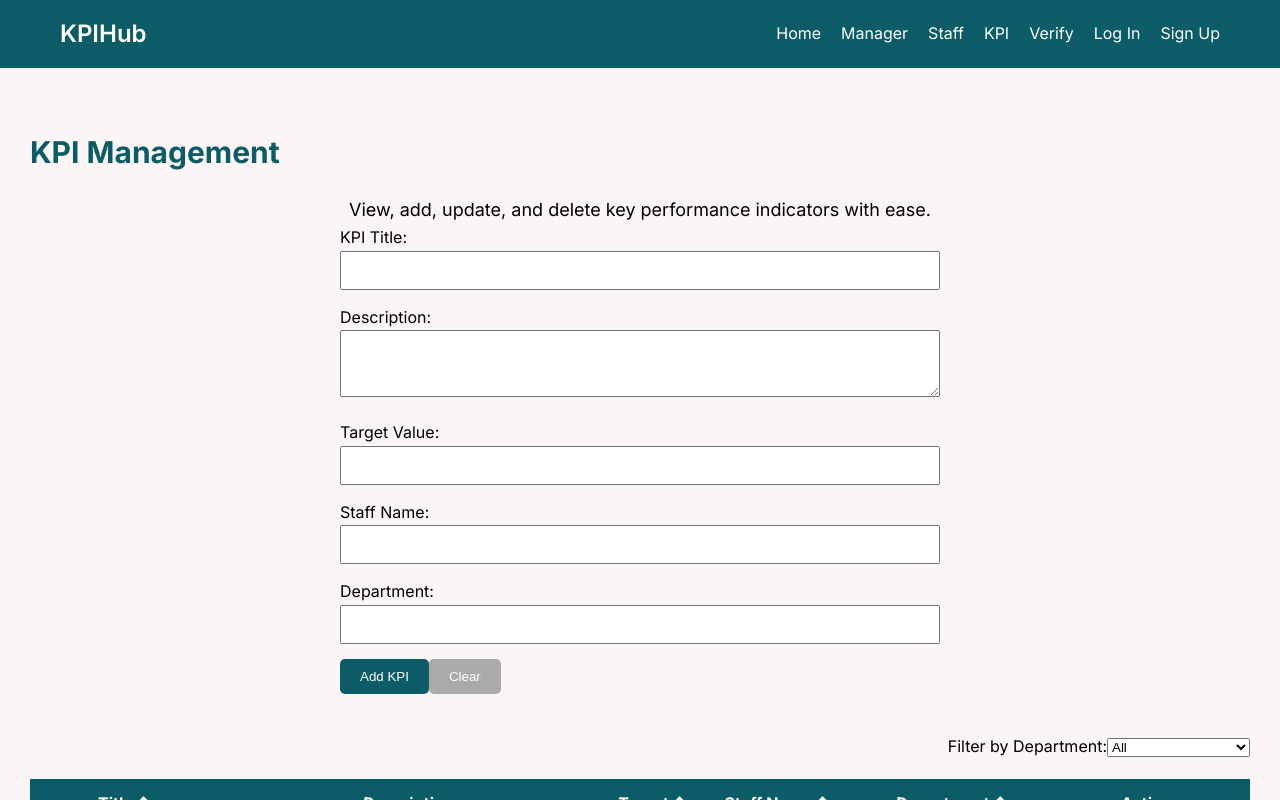
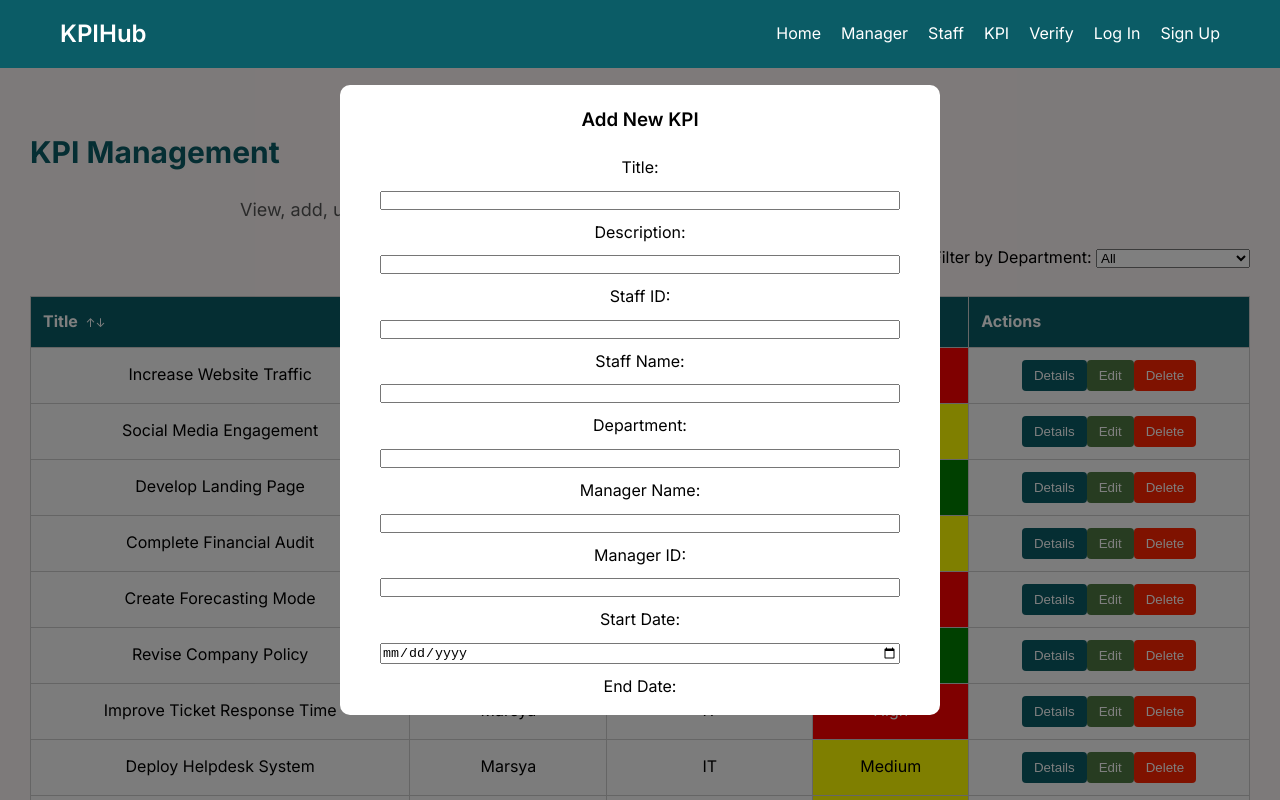
Before and after one commit to miraizz/wp_kpiApp, a React (Create React App) app: page /kpi-management in a window 1280 px wide. Both pictures are taken after a click on the button "Add KPI". Shown: the top 800 px of the page. Built offline with nearby package versions, Linux system fonts and the light colour scheme; what chartjs-plugin-datalabels would draw is missing.

Commit message:
merge amiraizz and marsya

```diff
--- a/src/data/dummyKPIs.js
+++ b/src/data/dummyKPIs.js
@@ -13,7 +13,8 @@ export const dummyKPIs = [
         startDate: "2025-07-01",
         dueDate: "2025-09-30",
         assignedTo: { name: "Afiq", staffId: "EMP-201", department: "Marketing" },
-        assignedBy: { name: "Priya Patel", managerId: "MGR-110" }
+        assignedBy: { name: "Priya Patel", managerId: "MGR-110" },
+        evidence: "/files/revenue-report.pdf"
     },
     {
         id: "KPI-2025-002",
@@ -26,7 +27,8 @@ export const dummyKPIs = [
         startDate: "2025-07-01",
         dueDate: "2025-09-15",
         assignedTo: { name: "Afiq", staffId: "EMP-201", department: "Marketing" },
-        assignedBy: { name: "Priya Patel", managerId: "MGR-110" }
+        assignedBy: { name: "Priya Patel", managerId: "MGR-110" },
+        evidence: "/files/doc-policy.pdf"
     },
     {
         id: "KPI-2025-003",
@@ -40,6 +42,7 @@ export const dummyKPIs = [
         dueDate: "2025-08-31",
         assignedTo: { name: "Afiq", staffId: "EMP-201", department: "Marketing" },
         assignedBy: { name: "Priya Patel", managerId: "MGR-110" }
+
     },
     {
         id: "KPI-2025-004",
@@ -105,6 +108,7 @@ export const dummyKPIs = [
         dueDate: "2025-08-30",
         assignedTo: { name: "Marsya", staffId: "EMP-204", department: "IT" },
         assignedBy: { name: "Priya Patel", managerId: "MGR-110" }
+
     },
     {
         id: "KPI-2025-009",
--- a/src/pages/KPIDetails.js
+++ b/src/pages/KPIDetails.js
@@ -32,7 +32,7 @@ export default function KPIDetails() {
   return (
     <div className="page-container">
       <div className="details-container">
-        <h2>Assigned KPIs</h2>
+        <h2 className="heading">Assigned KPIs</h2>
 
         <div className="filter-bar">
           <label>Status Filter:</label>
--- /dev/null
+++ b/src/pages/KPIManagement.css
@@ -0,0 +1,126 @@
+/* KPIManagement.css */
+
+.modal {
+  display: none;
+  position: fixed;
+  z-index: 1;
+  left: 0;
+  top: 0;
+  width: 100%;
+  height: 100%;
+  overflow: auto;
+  background-color: rgb(0,0,0); /* Fallback color */
+  background-color: rgba(0,0,0,0.4); /* Black w/ opacity */
+  padding-top: 60px;
+}
+
+.modal-content {
+  background-color: #f8f9fa;
+  margin: 5% auto;
+  padding: 20px;
+  border: 1px solid #888;
+  width: 80%;
+  max-width: 500px;
+  border-radius: 10px;
+}
+
+.close {
+  color: #aaa;
+  float: right;
+  font-size: 28px;
+  font-weight: bold;
+}
+
+.close:hover,
+.close:focus {
+  color: black;
+  text-decoration: none;
+  cursor: pointer;
+}
+
+/* Form Styling */
+.form-input {
+  width: 100%;
+  padding: 10px;
+  margin: 10px 0;
+  border-radius: 5px;
+  border: 1px solid #ddd;
+}
+
+.form-button {
+  padding: 10px 20px;
+  background-color: #4CAF50;
+  color: white;
+  border: none;
+  border-radius: 5px;
+  cursor: pointer;
+}
+
+.form-button:hover {
+  background-color: #45a049;
+}
+
+/* General Table Styles */
+table {
+  width: 100%;
+  border-collapse: collapse;
+  font-family: Arial, sans-serif;
+}
+
+th, td {
+  padding: 12px 15px;
+  text-align: left;
+  border-bottom: 1px solid #ddd;
+}
+
+th {
+  background-color: #4CAF50;
+  color: white;
+  cursor: pointer;
+}
+
+tr:hover {
+  background-color: #f1f1f1;
+}
+
+.container {
+  max-width: 1200px;
+  margin: 0 auto;
+  padding: 20px;
+}
+
+.table-container {
+  margin-top: 30px;
+}
+
+h1 {
+  font-size: 2.5em;
+  margin-bottom: 20px;
+  color: #333;
+}
+
+.heading {
+    color: #0b5c66;
+    font-size: 32px;
+    font-weight: bold;
+    margin-bottom: 0px;
+    text-align: left;
+}
+
+.description {
+    font-size: 1rem;
+    color: #555;
+    text-align: left;
+    max-width: 100%;
+}
+
+button.form-button {
+  margin-top: 20px;
+  background-color: #007BFF;
+  color: white;
+  border: none;
+}
+
+button.form-button:hover {
+  background-color: #0056b3;
+}
--- a/src/pages/KPIManagement.js
+++ b/src/pages/KPIManagement.js
@@ -1,176 +1,344 @@
-import React, { useState } from 'react';
+
+import React, { useState, useEffect } from 'react';
+import { v4 as uuidv4 } from 'uuid'; // Import uuid to generate unique IDs
 
 const KpiManagement = () => {
   const [kpis, setKpis] = useState([
-    {
-      title: 'Update Website',
-      desc: 'Ensure the company site is updated',
-      target: 90,
-      staff: 'Marsya',
-      dept: 'IT Department',
-    },
-    {
-      title: 'Recruit Staff',
-      desc: 'Hire 3 new developers',
-      target: 70,
-      staff: 'Amira',
-      dept: 'HR Department',
-    },
-    {
-      title: 'Submit Q2 Budget',
-      desc: 'Prepare and submit Q2 financial forecast',
-      target: 60,
-      staff: 'Firzanah',
-      dept: 'Finance Department',
-    },
+    { id: 'KPI-2025-001', title: 'Increase Website Traffic', desc: 'Grow traffic by 20% in Q3 through targeted ad campaigns', staff: 'Afiq', dept: 'Marketing', managerName: 'Priya Patel', managerId: 'MGR-110', staffId: 'EMP-201', startDate: '2025-07-01', endDate: '2025-09-30', category: 'Performance', priority: 'High' },
+    { id: 'KPI-2025-002', title: 'Social Media Engagement', desc: 'Boost Instagram engagement by 15% through reels.', staff: 'Afiq', dept: 'Marketing', managerName: 'Priya Patel', managerId: 'MGR-110', staffId: 'EMP-201', startDate: '2025-07-01', endDate: '2025-09-15', category: 'Performance', priority: 'Medium' },
+    { id: 'KPI-2025-003', title: 'Develop Landing Page', desc: 'Design and launch product landing page for campaign.', staff: 'Afiq', dept: 'Marketing', managerName: 'Priya Patel', managerId: 'MGR-110', staffId: 'EMP-201', startDate: '2025-07-10', endDate: '2025-08-31', category: 'Documentation', priority: 'Low' },
+    { id: 'KPI-2025-004', title: 'Complete Financial Audit', desc: 'Ensure Q2 financial audit is completed and submitted.', staff: 'Alif', dept: 'Finance', managerName: 'Priya Patel', managerId: 'MGR-110', staffId: 'EMP-202', startDate: '2025-07-05', endDate: '2025-08-15', category: 'Compliance', priority: 'Medium' },
+    { id: 'KPI-2025-005', title: 'Create Forecasting Mode', desc: 'Develop predictive model for Q4 budgeting.', staff: 'Alif', dept: 'Finance', managerName: 'Priya Patel', managerId: 'MGR-110', staffId: 'EMP-202', startDate: '2025-07-10', endDate: '2025-09-25', category: 'Performance', priority: 'High' },
+    { id: 'KPI-2025-006', title: 'Revise Company Policy', desc: 'Update internal policy documents and publish to portal.', staff: 'Amira', dept: 'HR', managerName: 'Priya Patel', managerId: 'MGR-110', staffId: 'EMP-203', startDate: '2025-07-01', endDate: '2025-08-20', category: 'Documentation', priority: 'Low' },
+    { id: 'KPI-2025-007', title: 'Improve Ticket Response Time', desc: 'Reduce average support response to under 1 hour.', staff: 'Marsya', dept: 'IT', managerName: 'Priya Patel', managerId: 'MGR-110', staffId: 'EMP-204', startDate: '2025-07-10', endDate: '2025-09-25', category: 'Performance', priority: 'High' },
+    { id: 'KPI-2025-008', title: 'Deploy Helpdesk System', desc: 'Implement and onboard staff to new helpdesk tool.', staff: 'Marsya', dept: 'IT', managerName: 'Priya Patel', managerId: 'MGR-110', staffId: 'EMP-204', startDate: '2025-07-15', endDate: '2025-08-30', category: 'Compliance', priority: 'Medium' },
+    { id: 'KPI-2025-009', title: 'Standardize Financial Templates', desc: 'Create unified templates for all quarterly reports', staff: 'Zikri', dept: 'Finance', managerName: 'Priya Patel', managerId: 'MGR-110', staffId: 'EMP-205', startDate: '2025-07-12', endDate: '2025-09-15', category: 'Documentation', priority: 'Medium' },
   ]);
 
   const [filterDept, setFilterDept] = useState('all');
-  const [sortCol, setSortCol] = useState(null);
+  const [formData, setFormData] = useState({ title: '', desc: '', staff: '', dept: '', managerName: '', managerId: '', staffId: '', startDate: '', endDate: '', category: '', priority: '' });
+  const [isPopupOpen, setIsPopupOpen] = useState(false);
+  const [isEditMode, setIsEditMode] = useState(false);
+  const [editId, setEditId] = useState(null);
+  const [sortConfig, setSortConfig] = useState({ key: '', direction: 'asc' });
+  const [isDetailsPopupOpen, setIsDetailsPopupOpen] = useState(false);
 
-  const [formData, setFormData] = useState({
-    title: '',
-    desc: '',
-    target: '',
-    staff: '',
-    dept: '',
-  });
+  useEffect(() => {
+    if (isEditMode && editId) {
+      const kpi = kpis.find((k) => k.id === editId);
+      if (kpi) {
+        setFormData({ ...kpi });
+      }
+    }
+  }, [isEditMode, editId]);
 
   const handleChange = (e) => {
-    setFormData(prev => ({
-      ...prev,
-      [e.target.name]: e.target.value,
-    }));
+    setFormData(prev => ({ ...prev, [e.target.name]: e.target.value }));
+  };
+
+  const openAddPopup = () => {
+    setFormData({ title: '', desc: '', staff: '', dept: '', managerName: '', managerId: '', staffId: '', startDate: '', endDate: '', category: '', priority: '' });
+    setIsEditMode(false);
+    setEditId(null);
+    setIsPopupOpen(true);
+  };
+
+  const openEditPopup = (id) => {
+    setEditId(id);
+    setIsEditMode(true);
+    setIsPopupOpen(true);
+  };
+
+  const openDetailsPopup = (id) => {
+    setEditId(id);
+    setIsDetailsPopupOpen(true);
   };
 
   const handleSubmit = (e) => {
     e.preventDefault();
-    const { title, desc, target, staff, dept } = formData;
-
-    if (!title || !desc || !target || !staff || !dept) {
+    if (Object.values(formData).some(v => v === '')) {
       alert('Please fill in all fields.');
       return;
     }
 
-    setKpis(prev => [...prev, { ...formData, target: Number(target) }]);
-    setFormData({ title: '', desc: '', target: '', staff: '', dept: '' });
+    const updatedKPI = { ...formData, id: editId || uuidv4() };
+    if (isEditMode) {
+      setKpis(prev => prev.map((kpi) => (kpi.id === editId ? updatedKPI : kpi)));
+    } else {
+      setKpis(prev => [...prev, updatedKPI]);
+    }
+
+    setIsPopupOpen(false);
+    setEditId(null);
+    setIsEditMode(false);
   };
 
-  const filteredKpis = kpis.filter(kpi =>
-    filterDept === 'all' ? true : kpi.dept === filterDept
+  const handleDelete = (id) => {
+    if (window.confirm("Are you sure you want to delete this KPI?")) {
+      setKpis(prev => prev.filter((kpi) => kpi.id !== id));
+    }
+  };
+
+  const handleSort = (key) => {
+    let direction = 'asc';
+    if (sortConfig.key === key && sortConfig.direction === 'asc') direction = 'desc';
+    setSortConfig({ key, direction });
+  };
+
+  const getSortedKpis = () => {
+    let filtered = kpis.filter(kpi => (filterDept === 'all' ? true : kpi.dept === filterDept));
+    if (!sortConfig.key) return filtered;
+
+    return [...filtered].sort((a, b) => {
+      const valA = a[sortConfig.key];
+      const valB = b[sortConfig.key];
+
+      if (typeof valA === 'number') {
+        return sortConfig.direction === 'asc' ? valA - valB : valB - valA;
+      } else {
+        return sortConfig.direction === 'asc' ? valA.localeCompare(valB) : valB.localeCompare(valA);
+      }
+    });
+  };
+
+  const sortedKpis = getSortedKpis();
+
+  const renderPriorityColor = (priority) => {
+    if (priority === 'High') return { backgroundColor: 'red', color: 'white' };
+    if (priority === 'Medium') return { backgroundColor: 'yellow', color: 'black' };
+    return { backgroundColor: 'green', color: 'white' };
+  };
+
+  const renderSortIcons = (key) => {
+    const isActive = sortConfig.key === key;
+    return (
+      <span style={{ fontSize: '12px', marginLeft: '4px' }}>
+        <span style={{ fontWeight: isActive && sortConfig.direction === 'asc' ? 'bold' : 'normal' }}>↑</span>
+        <span style={{ fontWeight: isActive && sortConfig.direction === 'desc' ? 'bold' : 'normal' }}>↓</span>
+      </span>
     );
-
-  const handleSort = (col) => {
-    const sorted = [...filteredKpis].sort((a, b) => {
-      const valA = a[col].toString().toLowerCase();
-      const valB = b[col].toString().toLowerCase();
-      return isNaN(valA) ? valA.localeCompare(valB) : valA - valB;
-    });
-    setKpis(sorted);
-    setSortCol(col);
   };
 
   return (
     <div className="section">
-      <h2>KPI Management</h2>
-      <p>View, add, update, and delete key performance indicators with ease.</p>
+      <h2 className="heading">KPI Management</h2>
+      <p className="description">View, add, update, and delete key performance indicators with ease.</p>
 
-      <form onSubmit={handleSubmit} style={{ maxWidth: '600px', margin: '0 auto', textAlign: 'left' }}>
-        <label htmlFor="title">KPI Title:</label><br />
-        <input type="text" name="title" value={formData.title} onChange={handleChange} style={inputStyle} /><br />
+      <div style={{ display: 'flex', justifyContent: 'flex-end', gap: '10px', marginTop: '20px' }}>
+     <button type="button" style={btnPrimary} onClick={openAddPopup}>
+        Add KPI
+    </button>
 
-        <label htmlFor="desc">Description:</label><br />
-        <textarea name="desc" value={formData.desc} onChange={handleChange} rows="3" style={inputStyle}></textarea><br />
-
-        <label htmlFor="target">Target Value:</label><br />
-        <input type="number" name="target" value={formData.target} onChange={handleChange} style={inputStyle} /><br />
-
-        <label htmlFor="staff">Staff Name:</label><br />
-        <input type="text" name="staff" value={formData.staff} onChange={handleChange} style={inputStyle} /><br />
-
-        <label htmlFor="dept">Department:</label><br />
-        <input type="text" name="dept" value={formData.dept} onChange={handleChange} style={inputStyle} /><br />
-
-        <button type="submit" style={btnPrimary}>Add KPI</button>
-        <button type="reset" style={btnSecondary} onClick={() => setFormData({ title: '', desc: '', target: '', staff: '', dept: '' })}>Clear</button>
-      </form>
-
-      <div style={{ marginTop: '40px', textAlign: 'right' }}>
-        <label htmlFor="departmentFilter">Filter by Department:</label>
+        <div>
+          <label htmlFor="departmentFilter">Filter by Department:</label>{' '}
           <select id="departmentFilter" onChange={(e) => setFilterDept(e.target.value)} value={filterDept}>
             <option value="all">All</option>
-          <option value="IT Department">IT Department</option>
-          <option value="HR Department">HR Department</option>
-          <option value="Finance Department">Finance Department</option>
+            <option value="IT">IT Department</option>
+            <option value="HR">HR Department</option>
+            <option value="Finance">Finance Department</option>
+            <option value="Marketing">Marketing Department</option>
           </select>
         </div>
+      </div>
 
-      <div style={{ overflowX: 'auto', marginTop: '20px' }}>
-        <table style={{ width: '100%', borderCollapse: 'collapse', border: '2px solid #0b5c66' }}>
-          <thead style={{ backgroundColor: '#0b5c66', color: 'white' }}>
+      {isPopupOpen && (
+        <div style={popupOverlayStyle}>
+          <div style={popupStyle}>
+            <h3>{isEditMode ? 'Edit KPI' : 'Add New KPI'}</h3>
+            <div
+  style={{
+    maxHeight: '70vh',
+    overflowY: 'auto',
+    padding: '20px',
+    boxSizing: 'border-box',
+  }}
+>
+  <form onSubmit={handleSubmit} style={{ display: 'flex', flexDirection: 'column', gap: '10px' }}>
+    <label>Title:</label>
+    <input type="text" name="title" value={formData.title} onChange={handleChange} />
+
+    <label>Description:</label>
+    <input type="text" name="desc" value={formData.desc} onChange={handleChange} />
+
+    <label>Staff ID:</label>
+    <input type="text" name="staffId" value={formData.staffId} onChange={handleChange} />
+
+    <label>Staff Name:</label>
+    <input type="text" name="staff" value={formData.staff} onChange={handleChange} />
+
+    <label>Department:</label>
+    <input type="text" name="dept" value={formData.dept} onChange={handleChange} />
+
+    <label>Manager Name:</label>
+    <input type="text" name="managerName" value={formData.managerName} onChange={handleChange} />
+
+    <label>Manager ID:</label>
+    <input type="text" name="managerId" value={formData.managerId} onChange={handleChange} />
+
+    <label>Start Date:</label>
+    <input type="date" name="startDate" value={formData.startDate} onChange={handleChange} />
+
+    <label>End Date:</label>
+    <input type="date" name="endDate" value={formData.endDate} onChange={handleChange} />
+
+    <label>Category:</label>
+    <input type="text" name="category" value={formData.category} onChange={handleChange} />
+
+    <label>Priority:</label>
+    <select name="priority" value={formData.priority} onChange={handleChange}>
+      <option value="">Select</option>
+      <option value="High">High</option>
+      <option value="Medium">Medium</option>
+      <option value="Low">Low</option>
+    </select>
+
+    <button type="submit" style={btnPrimary}>{isEditMode ? 'Update KPI' : 'Add KPI'}</button>
+    <button type="button" style={btnSecondary} onClick={() => setIsPopupOpen(false)}>Cancel</button>
+  </form>
+</div>
+          </div>
+        </div>
+      )}
+
+      {isDetailsPopupOpen && (
+        <div style={popupOverlayStyle}>
+          <div style={popupStyle}>
+            <h3>KPI Details</h3>
+            {kpis.filter(kpi => kpi.id === editId).map(kpi => (
+              <div key={kpi.id}>
+                <p><strong>Title:</strong> {kpi.title}</p>
+                <p><strong>Description:</strong> {kpi.desc}</p>
+                <p><strong>Staff Name:</strong> {kpi.staff}</p>
+                <p><strong>Staff ID:</strong> {kpi.staffId}</p>
+                <p><strong>Manager Name:</strong> {kpi.managerName}</p>
+                <p><strong>Manager ID:</strong> {kpi.managerId}</p>
+                <p><strong>Start Date:</strong> {kpi.startDate}</p>
+                <p><strong>End Date:</strong> {kpi.endDate}</p>
+                <p><strong>Category:</strong> {kpi.category}</p>
+                <p><strong>Priority:</strong> {kpi.priority}</p>
+              </div>
+            ))}
+            <button type="button" style={btnSecondary} onClick={() => setIsDetailsPopupOpen(false)}>Close</button>
+          </div>
+        </div>
+      )}
+
+      <table style={tableStyle}>
+  <thead>
     <tr>
-              <th style={thStyle} onClick={() => handleSort('title')}>Title ⬍</th>
-              <th style={thStyle}>Description</th>
-              <th style={thStyle} onClick={() => handleSort('target')}>Target ⬍</th>
-              <th style={thStyle} onClick={() => handleSort('staff')}>Staff Name ⬍</th>
-              <th style={thStyle} onClick={() => handleSort('dept')}>Department ⬍</th>
+      <th style={thStyle} onClick={() => handleSort('title')}>Title {renderSortIcons('title')}</th>
+      <th style={thStyle} onClick={() => handleSort('staff')}>Staff Name {renderSortIcons('staff')}</th>
+      <th style={thStyle} onClick={() => handleSort('dept')}>Department {renderSortIcons('dept')}</th>
+      <th style={thStyle} onClick={() => handleSort('priority')}>Priority {renderSortIcons('priority')}</th>
       <th style={thStyle}>Actions</th>
     </tr>
   </thead>
   <tbody>
-            {filteredKpis.map((kpi, idx) => (
-              <tr key={idx}>
+    {sortedKpis.map(kpi => (
+      <tr key={kpi.id} style={rowHoverStyle}>
         <td style={tdStyle}>{kpi.title}</td>
-                <td style={tdStyle}>{kpi.desc}</td>
-                <td style={tdStyle}>{kpi.target}%</td>
         <td style={tdStyle}>{kpi.staff}</td>
         <td style={tdStyle}>{kpi.dept}</td>
+        <td style={{ ...tdStyle, ...renderPriorityColor(kpi.priority) }}>{kpi.priority}</td>
         <td style={tdStyle}>
-                  <button style={btnPrimary}>Edit</button>
-                  <button style={{ ...btnSecondary, marginLeft: '5px', backgroundColor: '#b22222' }}>Delete</button>
+          <button onClick={() => openDetailsPopup(kpi.id)} style={btnTertiary}>Details</button>
+          <button onClick={() => openEditPopup(kpi.id)} style={btnPrimary}>Edit</button>
+          <button onClick={() => handleDelete(kpi.id)} style={btnSecondary}>Delete</button>
         </td>
       </tr>
     ))}
   </tbody>
 </table>
     </div>
-    </div>
   );
 };
 
-const inputStyle = {
-  width: '100%',
-  padding: '10px',
-  marginBottom: '15px',
+// Styles
+const popupBtnStyle = {
+  padding: '10px 20px',
+  borderRadius: '6px',
+  border: 'none',
+  fontSize: '14px',
+  cursor: 'pointer',
 };
 
 const btnPrimary = {
-  padding: '10px 20px',
-  backgroundColor: '#0b5c66',
-  color: 'white',
+  backgroundColor: '#4F7942',
+  color: '#fff',
+  padding: '8px 12px',
   border: 'none',
-  borderRadius: '5px',
-  cursor: 'pointer',
+  borderRadius: '4px',
+  cursor: 'pointer'
 };
 
 const btnSecondary = {
-  padding: '10px 20px',
-  backgroundColor: '#aaa',
-  color: 'white',
+  backgroundColor: '#FF2400',
+  color: '#fff',
+  padding: '8px 12px',
   border: 'none',
-  borderRadius: '5px',
-  cursor: 'pointer',
+  borderRadius: '4px',
+  cursor: 'pointer'
+};
+
+const btnTertiary = {
+  backgroundColor: '#0b5c66',
+  color: '#fff',
+  padding: '8px 12px',
+  border: 'none',
+  borderRadius: '4px',
+  cursor: 'pointer'
+};
+
+const inputStyle = {
+  padding: '8px',
+  marginBottom: '10px',
+  width: '100%',
+};
+
+const popupOverlayStyle = {
+  position: 'fixed',
+  top: '0',
+  left: '0',
+  width: '100%',
+  height: '100%',
+  backgroundColor: 'rgba(0, 0, 0, 0.5)',
+  display: 'flex',
+  justifyContent: 'center',
+  alignItems: 'center',
+};
+
+const popupStyle = {
+  backgroundColor: 'white',
+  padding: '20px',
+  borderRadius: '10px',
+  maxWidth: '600px',
+  width: '100%',
+  maxHeight: '90%',
+  overflowY: 'auto',
+};
+
+const tableStyle = {
+  width: '100%',
+  borderCollapse: 'collapse',
+  marginTop: '20px',
+  border: '1px solid #ccc',
 };
 
 const thStyle = {
-  padding: '10px',
-  border: '1px solid #0b5c66',
-  cursor: 'pointer',
+  border: '1px solid #ccc',
+  padding: '12px',
+  textAlign: 'left',
+  backgroundColor: '#0b5c66',
+  color: 'white',
 };
 
 const tdStyle = {
-  padding: '10px',
-  border: '1px solid #0b5c66',
+  border: '1px solid #ccc',
+  padding: '12px',
+};
+
+const rowHoverStyle = {
+  backgroundColor: '#f9f9f9',
 };
 
 export default KpiManagement;
--- a/src/pages/VerifyKPI.css
+++ b/src/pages/VerifyKPI.css
@@ -1,17 +1,26 @@
-.container {
+  .container {
     padding: 24px;
     font-family: 'Segoe UI', Tahoma, Geneva, Verdana, sans-serif;
   }
 
-  h2 {
+
+  .heading {
+    color: #0b5c66;
     font-size: 32px;
     font-weight: bold;
-    color: #0b5c66;
-    margin-bottom: 20px;
+    margin-bottom: 0;
     text-align: left;
   }
 
-  /* New layout for search & filters */
+  .description {
+    font-size: 1rem;
+    color: #555;
+    text-align: left;
+    max-width: 100%;
+    margin-bottom: 20px;
+  }
+
+
   .filter-section {
     display: flex;
     justify-content: space-between;
--- a/src/pages/VerifyKPI.js
+++ b/src/pages/VerifyKPI.js
@@ -43,7 +43,8 @@ const VerifyKPI = () => {
 
   return (
     <div className="container">
-      <h2>Verify KPI</h2>
+      <h2 className="heading">Verify KPI</h2>
+      <p className="description">Verify the evidence submitted by a staff</p>
 
       {/* Search and Filter Controls */}
       <div className="filter-section">
```
Lines whose indentation alone changed are shown as unchanged.
